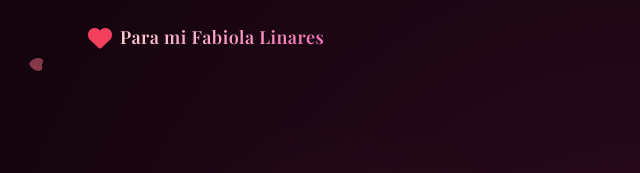
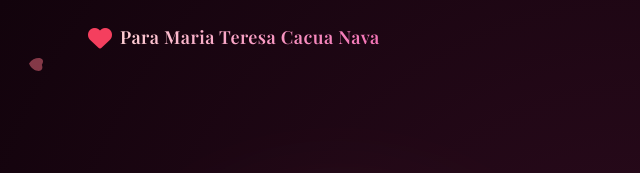
Before and after one commit to saimon1012/Sorpresa, a plain HTML site: page index.html in a window 1280 px wide. Shown: the top 173 px of the page, 0-640 px from the left. Drawn offline with nearby package versions, Linux system fonts and the light colour scheme; a web font is replaced by a local one.

Commit message:
Update index.html

```diff
--- a/index.html
+++ b/index.html
@@ -220,7 +220,7 @@
         <div class="flex items-center gap-2">
             <span class="text-rose-500 text-2xl"><i class="fa-solid fa-heart"></i></span>
             <span class="font-serif-title font-semibold text-lg tracking-wide bg-clip-text text-transparent bg-gradient-to-r from-rose-200 to-pink-400">
-                Para mi Fabiola Linares
+                Para Maria Teresa Cacua Nava
             </span>
         </div>
         <div class="flex items-center gap-3">
```
